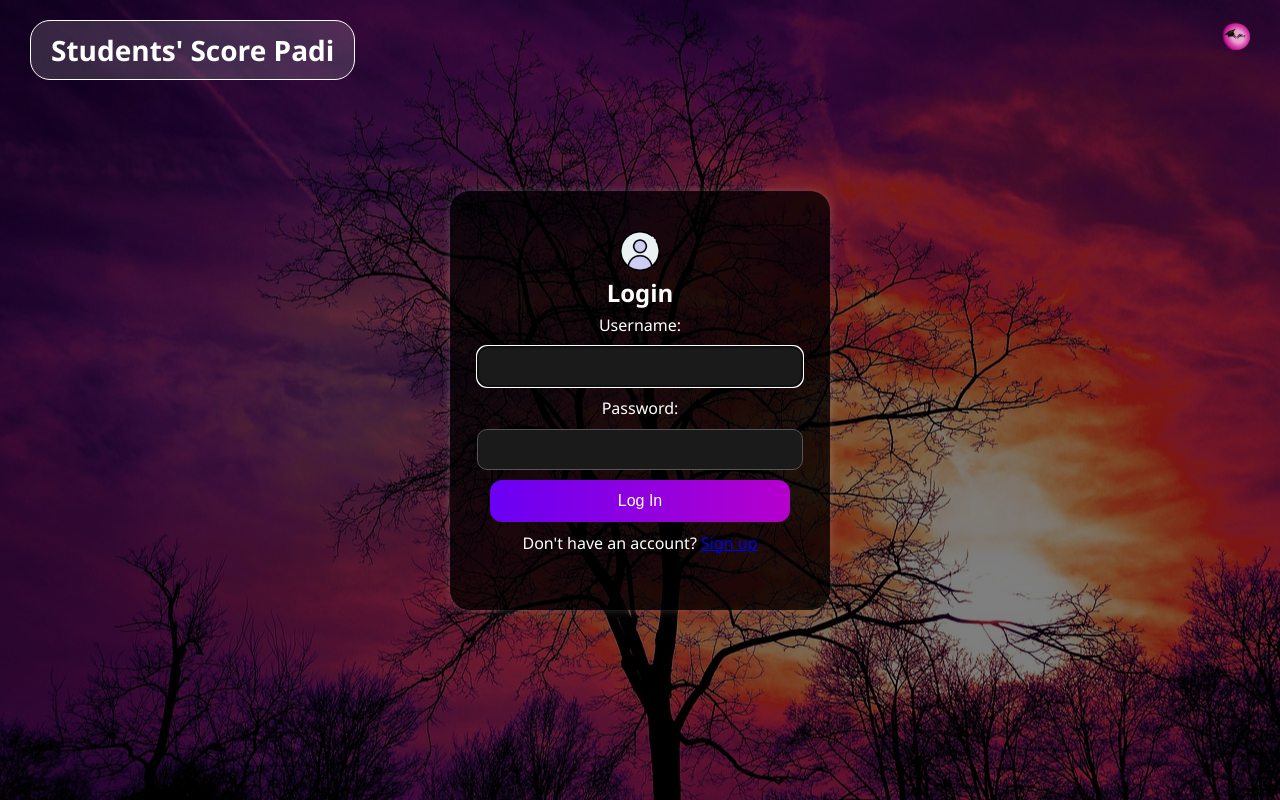
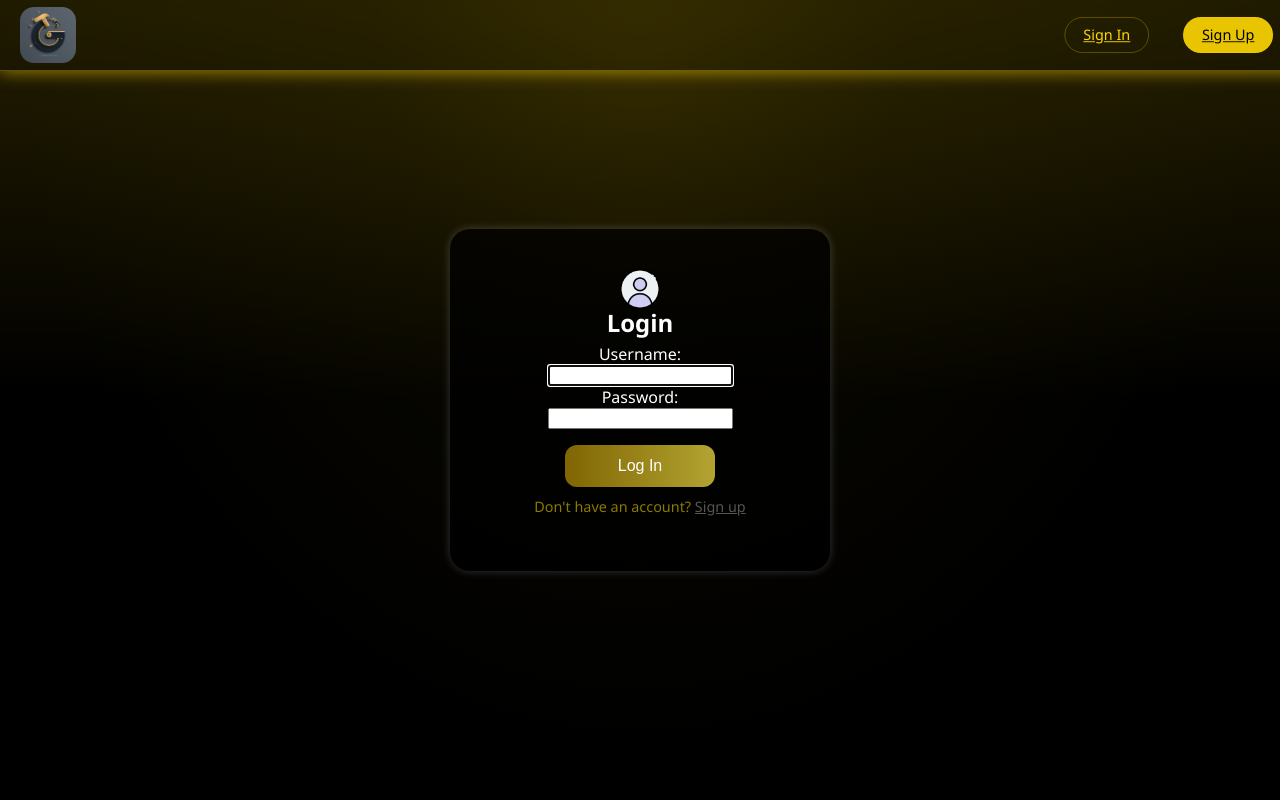
Before and after one commit to Gliz23/student-performance-application, a Django app: page /login/ in a window 1280 px wide. Run offline with Django 4.2, Linux system fonts and the light colour scheme.

Commit message:
UI modification for auth pages

```diff
--- a/polls/static/css/login.css
+++ b/polls/static/css/login.css
@@ -2,7 +2,6 @@
     margin: 0;
     padding: 0;
     height: 100vh;
-    background: url("/static/images/signup_bg.jpg") no-repeat center center fixed;
     background-size: cover;
     font-family: 'Segoe UI', sans-serif;
     display: flex;
@@ -10,15 +9,6 @@
     align-items: center;
 }
 
-.background-overlay {
-    position: fixed;
-    top: 0;
-    left: 0;
-    height: 100vh;
-    width: 100vw;
-    background-color: rgba(0, 0, 0, 0.5);
-    z-index: 0;
-}
 
 .container {
     z-index: 1;
@@ -26,31 +16,6 @@
     color: white;
 }
 
-.logo_name {
-    position: absolute;
-    top: 20px;
-    left: 30px;
-    font-size: 28px;
-    font-weight: bold;
-    color: white;
-    background-color: rgba(255, 255, 255, 0.15);
-    padding: 10px 20px;
-    border-radius: 20px;
-    border: 1px solid white;
-}
-
-.logo {
-    position:absolute;
-    top: 20px;
-    right: 30px;
-    height: 30px;
-    width: 30px;
-    z-index: 1;
-}
-.logo img{
-    width:100%;
-    height:100%;
-}
 
 .login-card {
     position: relative;
@@ -90,7 +55,7 @@
     align-items: center;
 }
 
-form input {
+/* form input {
     width: 100%;
     padding: 12px;
     margin: 10px 0;
@@ -98,13 +63,50 @@
     border: 1px solid #555;
     color: white;
     border-radius: 10px;
+} */
+
+
+.input-field {
+    width: 100%;
+    margin: 10px 0;
+}
+
+.input-field input {
+    padding: 12px;
+    background-color: #1a1a1a;
+    border: 1px solid #555;
+    color: white;
+    border-radius: 10px;
+    font-family: 'Segoe UI', sans-serif;
+}
+
+
+.input-field input::placeholder {
+    color: #777;
+    opacity: 1;
+}
+
+
+.input-field input:focus {
+    outline: none;
+    border-color: #FFD700;
+    box-shadow: 0 0 5px rgba(255, 215, 0, 0.5);
+}
+
+
+.error {
+    color: #ff6b6b;
+    font-size: 0.85rem;
+    margin-top: 5px;
+    text-align: left;
 }
 
 form button {
-    width: 100%;
+    width: 50%;
     padding: 12px;
-    background: linear-gradient(to right, #6a00f4, #b500cc);
+    background: linear-gradient(to right, #806502, #c1b136ec);
     border: none;
+    margin-top: 16px;
     color: white;
     border-radius: 12px;
     font-size: 16px;
@@ -118,7 +120,11 @@
 
 .login-link {
     margin-top: 10px;
-    color: white;
+    color: rgb(139, 121, 0);
+}
+
+.login-card a {
+    color :#555
 }
 
 .error {
--- a/polls/static/css/output.css
+++ b/polls/static/css/output.css
@@ -11,6 +11,7 @@
 body {
     margin: 0;
     font-family: Arial, sans-serif;
+
 }
 
 
--- a/polls/static/css/styles_preview.css
+++ b/polls/static/css/styles_preview.css
@@ -1,6 +1,12 @@
+* {
+  max-width: 100vw;
+}
+
 html, body {
     height: auto !important;
     min-height: 100vh;
+    background-color: black;
+    font-size: 16px;
 }
 
 
@@ -12,6 +18,8 @@
     justify-content: center;
     align-items: center;
     overflow: hidden;
+    z-index:1;
+    padding-top: 60px;
 }
 
 .content-wrapper {
@@ -26,7 +34,7 @@
 
 
 .title {
-    font-size: clamp(2rem, 5vw, 4rem); /* Responsive font size */
+    font-size: clamp(3rem, 8vw, 4rem) !important;
     font-weight: bold;
     color: white;
     text-align: center;
@@ -38,8 +46,8 @@
 
 .canvas {
     position: relative;
-    width: 100%;
-    height: 50vh;
+    width: 90%;
+    height: 40vh !important;
     max-height: 400px;
     z-index: 10;
     pointer-events: none;
@@ -87,8 +95,8 @@
 }
 
 .gradient-container {
-    width: 40rem;
-    height: 10rem; /* h-40 */
+    width: 32rem;
+    height: 8rem; /* h-40 */
     position: relative;
 }
 
@@ -97,18 +105,18 @@
     left: 20%;
     right: 20%;
     background: linear-gradient(to right, transparent, indigo, transparent);
-    height: 2px; /* h-[2px] */
-    filter: blur(0.5rem); /* blur-sm */
+    height: 2px;
+    filter: blur(0.5rem);
 }
 
 .line-1 {
     top: 0;
-    height: 2px; /* h-[2px] */
+    height: 2px;
 }
 
 .line-2 {
     top: 0;
-    height: 1px; /* h-px */
+    height: 1px;
 }
 
 .line-3 {
@@ -141,10 +149,178 @@
 
 .particles-container {
     position: absolute;
-    width: 100%;
+    width: 70%;
     height: 50%;
     bottom: 0;
     left: 0;
     overflow: hidden;
-    z-index: 5;
+    z-index: 10;
 }
+
+/* Golden rays background */
+.golden-rays {
+    position: fixed;
+    top: 0;
+    left: 0;
+    width: 100%;
+    height: 100%;
+    background:
+        radial-gradient(
+            ellipse at top center,
+            rgba(255, 215, 0, 0.15) 0%,
+            rgba(255, 215, 0, 0.05) 30%,
+            transparent 70%
+        ),
+        linear-gradient(
+            to bottom,
+            rgba(255, 215, 0, 0.2) 0%,
+            transparent 50%
+        );
+    z-index: 0;
+    pointer-events: none;
+    animation: rays-animation 8s infinite alternate;
+}
+
+@keyframes rays-animation {
+    0% { opacity: 0.7; }
+    50% { opacity: 1; }
+    100% { opacity: 0.7; }
+}
+
+.main-header {
+    position: fixed;
+    top:0;
+    left: 0;
+    height: 70px;
+    max-height: 100px !important;
+    width: 100%;
+    background: rgba(0, 0, 0, 0.09);
+    display: flex;
+    backdrop-filter: blur(5px);
+    justify-content: space-between;
+    align-items: center;
+    z-index: 1000;
+    border-bottom: 1px solid rgba(255, 215, 0, 0.3);
+    padding: 0 20px;
+    box-shadow: 0 2px 10px rgba(255, 215, 0, 0.3);
+}
+
+.main-header:hover {
+    box-shadow: 0 2px 15px rgba(255, 215, 0, 0.5);
+}
+
+.logo-container {
+    /* border: 2px solid blue !important; */
+    height: 100%;
+    width: 30%;
+    display: flex;
+    align-items: center;
+}
+.logo-link {
+    height: 100%;
+    width: auto;
+    display:flex;
+    align-items: center;
+}
+.logo-container img{
+    /* border: 2px solid red !important; */
+    height: 80%;
+    transition: none !important;
+    object-fit:contain;
+    border-radius: 25%;
+}
+
+.auth-buttons {
+    display: flex;
+    justify-content: flex-end;
+    margin: 15px;
+    width: 30%;
+    gap: 12px;
+}
+
+.auth-btn {
+    padding: 8px 20px !important;
+    border-radius: 20px;
+    border: 1px solid rgba(255, 215, 0, 0.3);
+    font-weight: 500;
+    font-size: 1rem !important;
+    cursor: pointer;
+    margin-right: 12px;
+    transform: scale(0.9);
+    transform-origin: right center;
+    transition: all 0.3s ease;
+}
+
+.sign-in {
+    background: transparent;
+    color: #FFD700; /* Gold text */
+}
+
+.sign-up {
+    background: rgba(255, 215, 0, 0.9); /* Gold fill */
+    color: #000;
+}
+
+.auth-btn:hover {
+    transform: translateY(-2px);
+    box-shadow: 0 4px 8px rgba(255, 215, 0, 0.2);
+}
+
+.subtitle {
+    color: rgba(255, 215, 0, 0.8); /* Gold with transparency */
+    font-size: clamp(0.8rem, 1.6vw, 1rem); /* Responsive sizing */
+    text-align: center;
+    line-height: 1.4;
+    margin-top: -1rem;
+
+    font-weight: 300;
+    letter-spacing: 0.5px;
+    text-shadow: 0 0 10px rgba(0, 0, 0, 0.7);
+    z-index: 20;
+    display: flex;
+    flex-direction: row;
+    position: relative;
+}
+
+.subtitle .sub_1 {
+    display: block;
+    margin: 0.3rem 1rem;
+    animation: fadeIn 2.5s ease-out;
+}
+
+.subtitle .sub_2 {
+    display: block;
+    margin: 0.3rem 1rem;
+    animation: fadeIn 3.5s ease-out;
+}
+
+.subtitle .sub_3 {
+    display: block;
+    margin: 0.3rem 1rem;
+    animation: fadeIn 4.5s ease-out;
+}
+
+
+@keyframes fadeIn {
+    from { opacity: 0; transform: translateY(20px); }
+    to { opacity: 1; transform: translateY(0); }
+}
+
+img, svg, video {
+    max-width: 100%;
+    height: auto;
+}
+
+p, li, a {
+    font-size: clamp(0.9rem, 1vw, 1.1rem);
+}
+
+h1, h2, h3 {
+    line-height: 1.2;
+    margin-top: 0;
+}
+
+.container, .content-wrapper {
+    max-width: 1200px;
+    margin: 0 auto;
+}
--- a/polls/templates/registration/login.html
+++ b/polls/templates/registration/login.html
@@ -6,15 +6,26 @@
     <meta name="viewport" content="width=device-width, initial-scale=1.0">
     <title>Login | Students' Score Padi</title>
     <link rel="stylesheet" href="{% static 'css/login.css' %}">
+     <link href="{% static 'css/styles_preview.css' %}" rel="stylesheet">
 </head>
 <body>
-    <div class="background-overlay"></div>
+    <header class="main-header">
 
-    <div class="logo_name">Students' Score Padi</div>
+        <div class="logo-container">
+            <a href="{% url 'home' %}" class="logo-link">
+                <img src="{% static 'images/gtlogo.png' %}"
+                    alt="GoalTweaks Logo"
+                    class="logo-img"/>
+            </a>
+        </div>
 
-    <div class="logo">
-        <img src="{% static 'images/logo.png' %}" alt="avatar icon">
-    </div>
+        <div class="auth-buttons">
+            <a href="{% url 'login' %}" class="auth-btn sign-in">Sign In</a>
+            <a href="{% url 'signup' %}" class="auth-btn sign-up">Sign Up</a>
+        </div>
+    </header>
+
+    <div class="golden-rays"></div>
 
     <div class="container">
 
```
Also changed, not shown: polls/static/css/signup.css (+5 -38 lines), polls/static/js/custom-particles.js (+7 -0 lines), polls/templates/sparkles_preview.html (+26 -0 lines), polls/static/images/gtlogo.png (added), polls/static/images/signup_bg.jpg (deleted), 3 other files.
